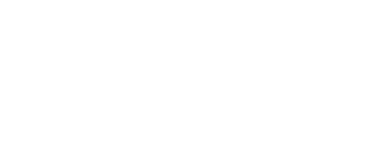
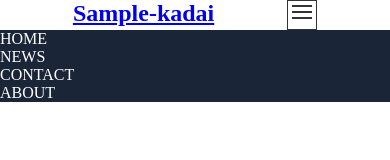
Before and after one commit to takka4649/HamburgerMenu, a plain HTML site: page index.html in a window 390 px wide. Drawn offline with Linux system fonts and the light colour scheme; some packages are replaced by stand-ins of ours.

Commit message:
add:ハンバーガーメニュー

```diff
--- /dev/null
+++ b/css/scss/_mixin.scss
@@ -0,0 +1,11 @@
+//breakpoints
+$sm: 0px;
+$md: 480px;
+$lg: 768px;
+$xl: 1200px;
+
+@mixin mq($breakpoint) {
+    @media (min-width: ($breakpoint)) {
+        @content;
+    }
+}
--- /dev/null
+++ b/css/scss/style.scss
@@ -0,0 +1,66 @@
+@use 'mixin' as mx;
+
+body {
+    .header {
+        .nav {
+            justify-content: space-evenly;
+            .wrapper {
+                display: flex;
+                justify-content: space-evenly;
+                .hamburger {
+                    display: flex;
+                    flex-direction: column;
+                    min-width: 30px;
+                    height: 30px;
+                    border: 1px solid #333;
+                    padding: 4px;
+                    cursor: pointer;
+                    &__line {
+                        width: 100%;
+                        border-bottom: 2px solid #333;
+                        margin-bottom: 4px;
+                    }
+                }
+            }
+            .topnav {
+                display: flex;
+                list-style-type: none;
+                background-color: #1b2538;
+                li {
+                    a {
+                        display: block;
+                        // padding: 14px 16px;
+                        text-decoration: none;
+                        color: white;
+                    }
+                }
+            }
+        }
+    }
+    @include mx.mq(mx.$sm) {
+        .header {
+            .nav {
+                display: block;
+                .topnav {
+                    display: block;
+                }
+            }
+        }
+    }
+    @include mx.mq(mx.$md) {
+        .header {
+            .nav {
+                display: flex;
+
+                .wrapper {
+                    .hamburger {
+                        display: none;
+                    }
+                }
+                .topnav {
+                    display: flex;
+                }
+            }
+        }
+    }
+}
--- a/index.html
+++ b/index.html
@@ -6,10 +6,29 @@
         <link rel="stylesheet" href="" />
         <!-- reset.css ress -->
         <link rel="stylesheet" href="https://unpkg.com/ress/dist/ress.min.css" />
-        <link rel="stylesheet" href="" />
+        <link rel="stylesheet" href="./css/style.css" />
         <title>Document</title>
     </head>
     <body>
-        <header></header>
+        <header class="header">
+            <nav class="nav">
+                <div class="wrapper">
+                    <h1 class="title">
+                        <a href="#">Sample-kadai</a>
+                    </h1>
+                    <div class="hamburger">
+                        <div class="hamburger__line"></div>
+                        <div class="hamburger__line"></div>
+                        <div class="hamburger__line"></div>
+                    </div>
+                </div>
+                <ul class="topnav">
+                    <li><a href="#">HOME</a></li>
+                    <li><a href="#">NEWS</a></li>
+                    <li><a href="#">CONTACT</a></li>
+                    <li><a href="#">ABOUT</a></li>
+                </ul>
+            </nav>
+        </header>
     </body>
 </html>
```
Also changed, not shown: css/style.css (added), css/style.scss (deleted), 1 other file.
